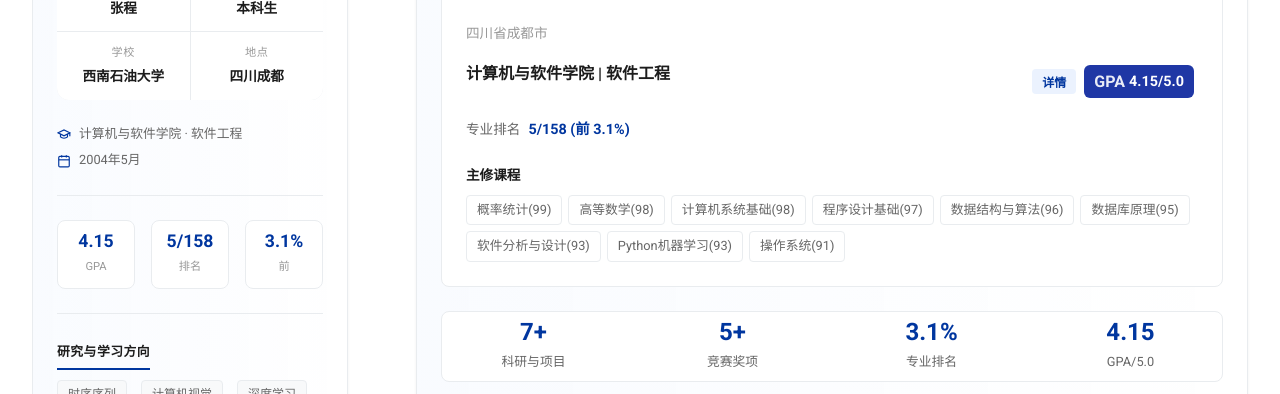
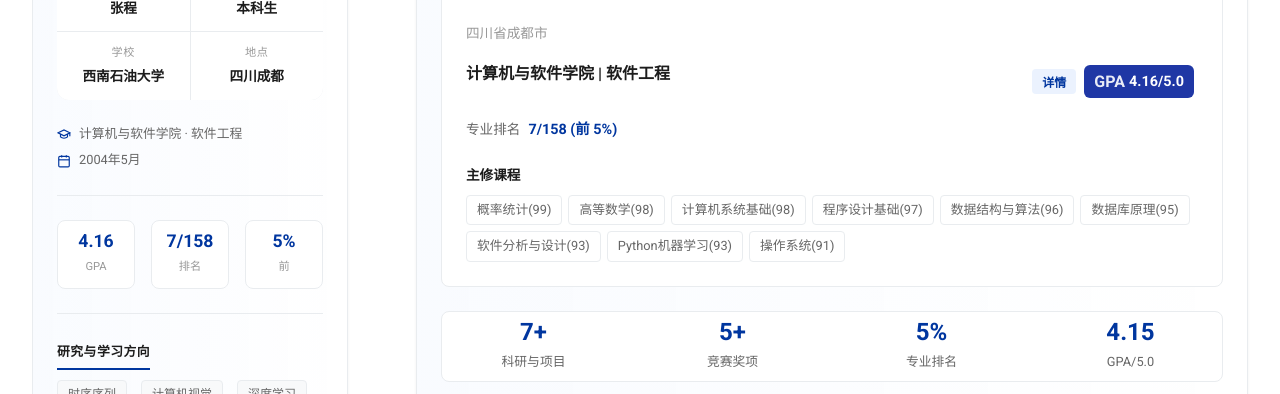
Before and after one commit to e-maker51/resume, a Vue app: page / in a window 1280 px wide. Shown: the part 279-673 px from the top of the page. Built offline with nearby package versions, Linux system fonts and the light colour scheme.

Commit message:
更新GPA/排名数据

```diff
--- a/src/components/EducationSection.vue
+++ b/src/components/EducationSection.vue
@@ -22,14 +22,14 @@
                 </button>
                 <div class="gpa-badge">
                   <span class="gpa-label">GPA</span>
-                  <span class="gpa-value">4.15/5.0</span>
+                  <span class="gpa-value">4.16/5.0</span>
                 </div>
                 <div class="hover-tooltip">点击查看详情</div>
               </div>
             </div>
             <div class="rank-info">
               <span class="rank-label">专业排名</span>
-              <span class="rank-value">5/158 (前 3.1%)</span>
+              <span class="rank-value">7/158 (前 5%)</span>
             </div>
             <div class="courses-section">
               <span class="courses-label">主修课程</span>
@@ -59,7 +59,7 @@
           <span class="stat-label">竞赛奖项</span>
         </div>
         <div class="stat-item">
-          <span class="stat-number">3.1%</span>
+          <span class="stat-number">5%</span>
           <span class="stat-label">专业排名</span>
         </div>
         <div class="stat-item">
--- a/src/components/ProfileSidebar.vue
+++ b/src/components/ProfileSidebar.vue
@@ -53,17 +53,17 @@
       <!-- 快速统计 -->
       <div class="profile-stats">
         <div class="stat-box clickable" @click="openModal('绩点和排名证明', 绩点和排名)">
-          <span class="stat-value">4.15</span>
+          <span class="stat-value">4.16</span>
           <span class="stat-label">GPA</span>
           <div class="hover-tooltip">点击查看详情</div>
         </div>
         <div class="stat-box clickable" @click="openModal('绩点和排名证明', 绩点和排名)">
-          <span class="stat-value">5/158</span>
+          <span class="stat-value">7/158</span>
           <span class="stat-label">排名</span>
           <div class="hover-tooltip">点击查看详情</div>
         </div>
         <div class="stat-box clickable" @click="openModal('绩点和排名证明', 绩点和排名)">
-          <span class="stat-value">3.1%</span>
+          <span class="stat-value">5%</span>
           <span class="stat-label">前</span>
           <div class="hover-tooltip">点击查看详情</div>
         </div>
```
